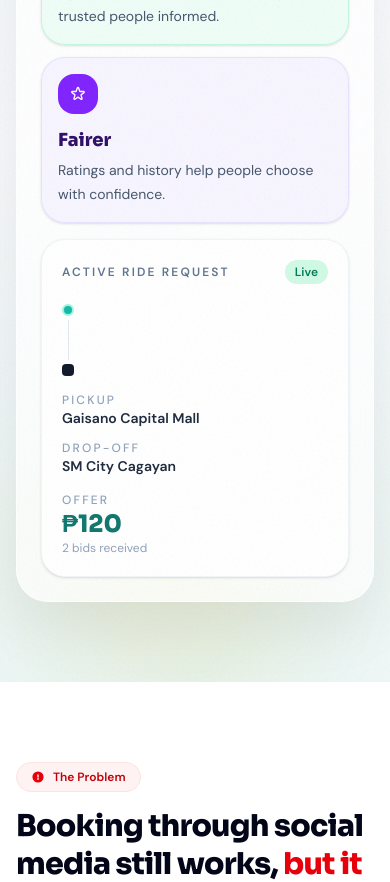
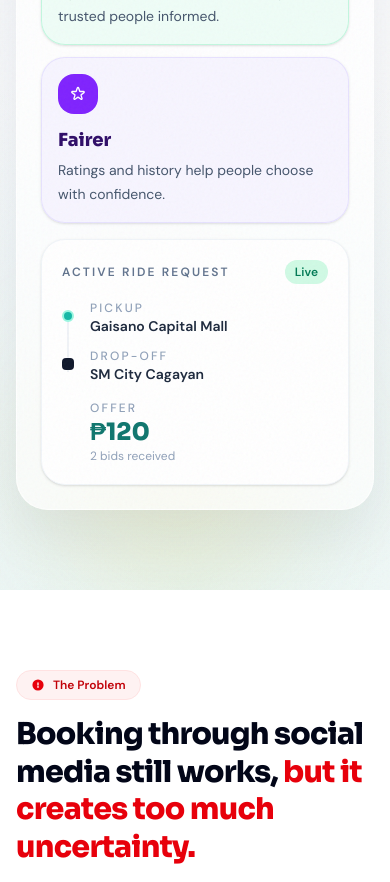
Before and after one commit to kloyaa/kawingride, a Next.js app: page / in a window 390 px wide. Shown: the part 1288-2170 px from the top of the page. Built offline with nearby package versions, Linux system fonts and the light colour scheme.

Commit message:
fix: active request responsive issues

```diff
--- a/app/globals.css
+++ b/app/globals.css
@@ -125,6 +125,36 @@ body {
   box-shadow: 0 22px 48px rgba(2, 6, 23, 0.45);
 }
 
+.route-pulse-dot {
+  position: absolute;
+}
+
+.route-pulse-dot::after {
+  content: "";
+  position: absolute;
+  inset: -4px;
+  border-radius: 9999px;
+  border: 1px solid rgba(20, 184, 166, 0.32);
+  animation: route-pulse 1.8s ease-out infinite;
+}
+
+@keyframes route-pulse {
+  0% {
+    transform: scale(0.85);
+    opacity: 0.9;
+  }
+
+  70% {
+    transform: scale(1.9);
+    opacity: 0;
+  }
+
+  100% {
+    transform: scale(1.9);
+    opacity: 0;
+  }
+}
+
 .gradient-text {
   background: linear-gradient(135deg, #0d9488 0%, #134e4a 100%);
   background-clip: text;
--- a/components/landing/landing-page.tsx
+++ b/components/landing/landing-page.tsx
@@ -212,25 +212,23 @@ export function LandingPage() {
                       Live
                     </span>
                   </div>
-                  <div className="grid gap-4 sm:grid-cols-[auto_minmax(0,1fr)_auto] sm:items-start">
-                    <div className="flex items-start gap-3">
-                      <div className="flex flex-col items-center pt-1">
-                        <span className="h-3 w-3 rounded-full border-2 border-brand-200 bg-brand-500" />
-                        <span className="my-1 h-10 w-px bg-slate-200 dark:bg-slate-700" />
-                        <span className="h-3 w-3 rounded-sm bg-slate-900 dark:bg-slate-200" />
+                  <div className="grid gap-4 sm:grid-cols-[minmax(0,1fr)_auto] sm:items-start">
+                    <div className="grid grid-cols-[auto_minmax(0,1fr)] gap-x-4 gap-y-3">
+                      <div className="relative row-span-2 w-3 self-stretch">
+                        <span className="absolute left-1/2 top-3 bottom-3 w-px -translate-x-1/2 bg-slate-200 dark:bg-slate-700" />
                       </div>
-                    </div>
-                    <div className="space-y-3">
-                      <div>
+                      <div className="relative">
+                        <span className="route-pulse-dot absolute -left-7 top-2.5 h-3 w-3 rounded-full border-2 border-brand-200 bg-brand-500" />
                         <p className="text-xs font-medium uppercase tracking-[0.18em] text-slate-400 dark:text-slate-500">Pickup</p>
                         <p className="text-sm font-semibold text-slate-800 dark:text-slate-100">Gaisano Capital Mall</p>
                       </div>
-                      <div>
+                      <div className="relative">
+                        <span className="absolute -left-7 top-2.5 h-3 w-3 rounded-sm bg-slate-900 dark:bg-slate-200" />
                         <p className="text-xs font-medium uppercase tracking-[0.18em] text-slate-400 dark:text-slate-500">Drop-off</p>
                         <p className="text-sm font-semibold text-slate-800 dark:text-slate-100">SM City Cagayan</p>
                       </div>
                     </div>
-                    <div className="text-left sm:text-right">
+                    <div className="pl-7 text-left sm:pl-0 sm:text-right">
                       <p className="text-xs font-medium uppercase tracking-[0.18em] text-slate-400 dark:text-slate-500">Offer</p>
                       <p className="font-display text-2xl font-extrabold text-brand-700">₱120</p>
                       <p className="text-xs text-slate-400 dark:text-slate-500">2 bids received</p>
@@ -759,7 +757,7 @@ export function LandingPage() {
                 </p>
               </div>
 
-              <article className="glass-panel rounded-[2rem] border border-white/20 bg-white/10 p-7 text-white lg:col-span-2">
+              <article className="rounded-[2rem] border border-white/20 bg-white/10 p-7 text-white lg:col-span-2">
                 <h3 className="font-display text-xl font-extrabold">What users can expect</h3>
                 <ul className="mt-6 space-y-3">
                   {ctaExpectations.map((item) => (
```
